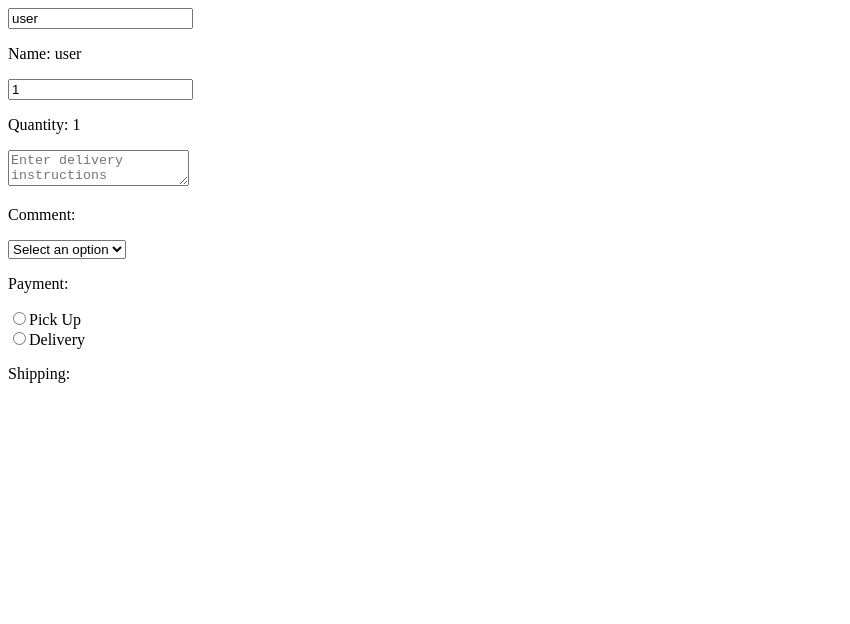
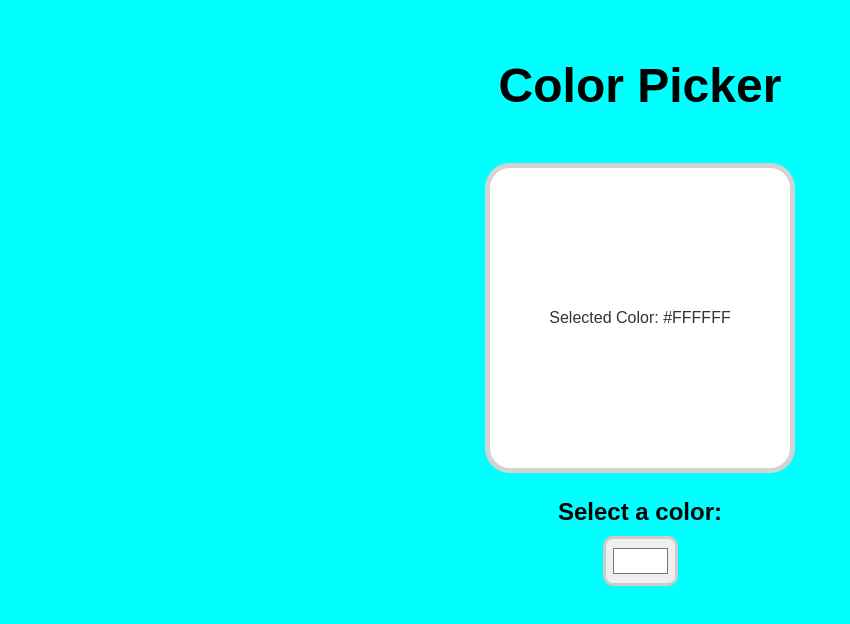
Before and after one commit to mhmdfakhir/reactTutorial, a React (Vite) app in the folder my-react-app/: page / in a window 1280 px wide. Shown: the top 624 px of the page, without its empty margins (0-850 px from the left). Built offline with nearby package versions, Linux system fonts and the light colour scheme.

Commit message:
color picker done

```diff
--- a/my-react-app/src/App.jsx
+++ b/my-react-app/src/App.jsx
@@ -1,11 +1,11 @@
-import MyComponent from './MyComponent.jsx'
 import "./App.css";
+import ColorPicker from "./ColorPicker.jsx";
 
 
 function App() {
   return (
     <>
-      <MyComponent />
+      <ColorPicker></ColorPicker>
     </>
   );
 }
--- /dev/null
+++ b/my-react-app/src/ColorPicker.jsx
@@ -0,0 +1,25 @@
+import React, { useState } from "react";
+
+function ColorPicker() {
+
+    const [color, setColor] = useState("#FFFFFF");
+
+    function handleColorChange(event) {
+        setColor(event.target.value);
+    }
+
+    return (
+        <>
+            <div className="color-picker-container">
+                <h1>Color Picker</h1>
+                <div className="color-display" style={{ backgroundColor: color }}>
+                    <p>Selected Color: {color}</p>
+                </div>
+                <label>Select a color: </label>
+                <input type='color' value={color} onChange={handleColorChange} />
+            </div>
+        </>
+    );
+}
+
+export default ColorPicker
--- a/my-react-app/src/index.css
+++ b/my-react-app/src/index.css
@@ -1,4 +1,52 @@
-.counter-container {
+body {
+  font-family: Arial, Helvetica, sans-serif;
+  background-color: aqua;
+}
+
+.color-picker-container {
+  display: flex;
+  flex-direction: column;
+  align-items: center;
+}
+
+h1 {
+  margin: 50px;
+  font-size: 3rem;
+}
+
+.color-display {
+  width: 300px;
+  height: 300px;
+  display: flex;
+  justify-content: center;
+  align-items: center;
+  border: 5px solid lightgrey;
+  border-radius: 25px;
+  margin-bottom: 25px;
+  transition: 0.25s ease;
+}
+
+.color-display p {
+  color: hsl(0, 0%, 20%);
+  font-size: 243m;
+  text-align: center;
+}
+
+label {
+  font-size: 1.5rem;
+  font-weight: bold;
+  margin-bottom: 10px;
+}
+
+input[type='color'] {
+  width: 75px;
+  height: 50px;
+  padding: 5px;
+  border-radius: 10px;
+  border: 3px solid hsl(0, 0%, 80%);
+}
+
+/* .counter-container {
   text-align: center;
   font-family: Arial, sans-serif;
 }
@@ -24,7 +72,7 @@
 
 .counter-button:hover {
   background-color: lightblue;
-}
+} */
 /* .welcome-message{
   font-size: 2.5em;
   background-color: hsl(120, 100%, 42%);
```
Also changed, not shown: my-react-app/src/done/OnChangeMyComponent.jsx (renamed from my-react-app/src/MyComponent.jsx).
